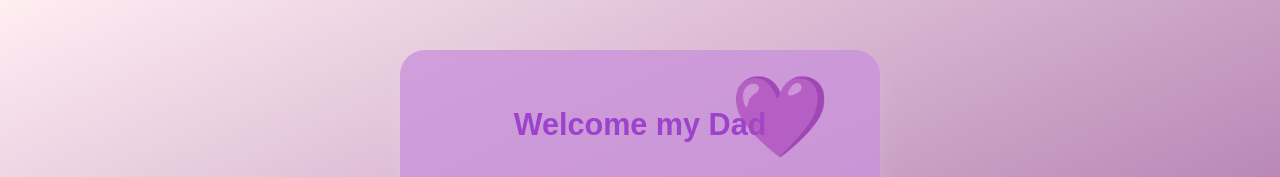
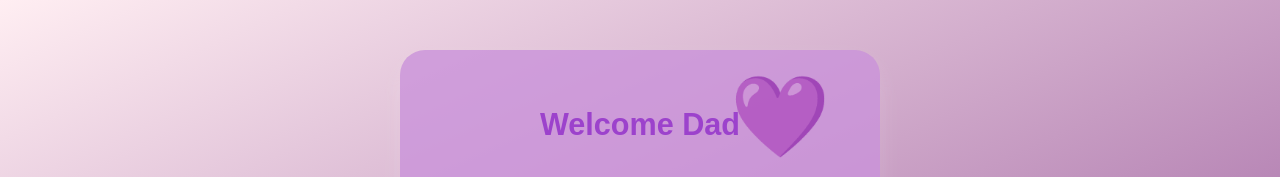
Before and after one commit to Asmaabahgat55/kanoza, a plain HTML site: page index.html in a window 1280 px wide. Shown: the top 177 px of the page. Drawn offline with Linux system fonts and the light colour scheme.

Commit message:
Update index.html

```diff
--- a/index.html
+++ b/index.html
@@ -8,7 +8,7 @@
 </head>
 <body>
 <div class="login-container">
-    <h1 class="animated-title">Welcome my Dad </h1>
+    <h1 class="animated-title">Welcome Dad </h1>
     <div class="gift">💌</div>
     <div class="heart-large">💜</div>
     <input type="text" id="username" placeholder="Name">
```
